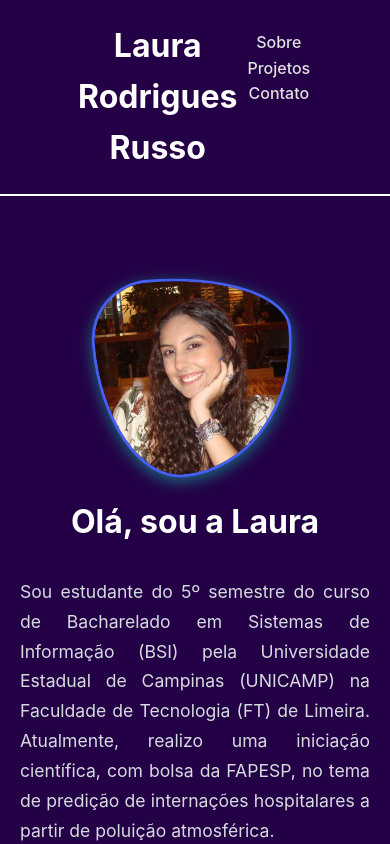
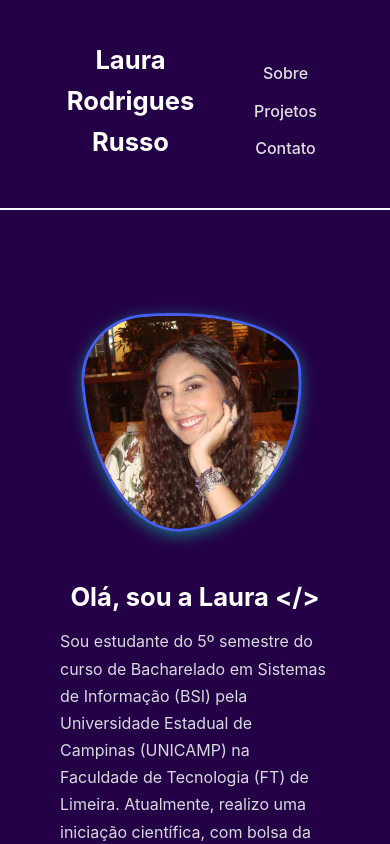
Before and after one commit to laurusso/portifolio, a React (Vite) app in the folder meu-portfolio/: page / in a window 390 px wide. Shown: the top 844 px of the page. Built offline with nearby package versions, Linux system fonts and the light colour scheme.

Commit message:
Atualização 5

```diff
--- a/meu-portfolio/src/App.css
+++ b/meu-portfolio/src/App.css
@@ -7,7 +7,7 @@
 }
 
 body {
-  background-color: #10002b;
+  background-color: #240046;
   color: #e0e0e0;
   line-height: 1.6;
 }
@@ -24,15 +24,20 @@ body {
 
 /* ======= HEADER ======= */
 header {
+  background-color: var(--medium);
+  border-bottom: 2px solid var(--secondary);
+}
+
+
+
+#header-container {
+  max-width: 1200px;
+  margin: 0 auto;
+  padding: 20px;
+  text-align: center;
   display: flex;
   flex-direction: row;
   justify-content: space-between;
-  background-color: var(--medium);
-  padding: 20px;
-  padding-left: 20%;
-  padding-right: 20%;
-  text-align: center;
-  border-bottom: 2px solid var(--secondary);
 }
 
 header h1 {
@@ -63,14 +68,25 @@ nav a:hover {
   text-align: center;
   color: var(--text);
   display: flex;
-  flex-direction: column;
+  flex-direction: row;
   align-items: center;
   gap: 20px;
+  margin: 40px;
+}
+
+#sobre-img {
+  width: 50%;
+}
+
+#sobre-texto {
+  width: 50%;
+  display: flex;
+  flex-direction: column;
 }
 
 #sobre img {
-  width: 200px;
-  height: 200px;
+  width: 300px;
+  height: 300px;
   border-radius: 30% 70% 60% 40% / 30% 30% 70% 70%;
   transform: rotate(-5deg);
   object-fit: cover;
@@ -179,6 +195,9 @@ nav a:hover {
   border-radius: 25px;
   text-decoration: none;
   font-weight: 500;
+  display: flex;
+  align-items: center;
+  justify-content: center;
   transition: all 0.3s ease;
   box-shadow: 0 3px 8px rgba(0, 0, 0, 0.3);
 }
@@ -187,6 +206,15 @@ nav a:hover {
   background-color: var(--secondary);
   color: var(--dark);
   transform: translateY(-3px);
+}
+
+.link.Lattes img {
+  width: 24px;
+  filter: brightness(0) invert(1);
+}
+
+.link.Lattes:hover img {
+  filter: brightness(0) invert(0.6);
 }
 
 /* ======= FOOTER ======= */
@@ -202,3 +230,83 @@ footer {
 footer span {
   color: var(--secondary);
 }
+
+
+/* ======= RESPONSIVO ======= */
+
+/* Tablets */
+@media (max-width: 1024px) {
+  header {
+    padding-left: 10%;
+    padding-right: 10%;
+  }
+
+  #sobre {
+    padding: 60px 20px;
+  }
+}
+
+/* Celulares */
+@media (max-width: 768px) {
+
+  /* HEADER */
+  header {
+    flex-direction: column;
+    padding: 20px;
+  }
+
+  nav {
+    margin-top: 15px;
+  }
+
+  /* SOBRE */
+  #sobre {
+    flex-direction: column;
+    text-align: center;
+  }
+
+  #sobre-img,
+  #sobre-texto {
+    width: 100%;
+  }
+
+  #sobre img {
+    width: 220px;
+    height: 220px;
+    margin-bottom: 20px;
+  }
+
+  #sobre p {
+    text-align: left;
+    font-size: 1rem;
+  }
+
+  /* PROJETOS */
+  .projeto-card {
+    width: 100%;
+    max-width: 350px;
+  }
+
+  /* CONTATO */
+  .links-contato {
+    gap: 15px;
+  }
+}
+
+/* Celulares muito pequenos */
+@media (max-width: 480px) {
+  header h1 {
+    font-size: 1.6rem;
+  }
+
+  #sobre h2,
+  #projetos h2,
+  #contato h2 {
+    font-size: 1.6rem;
+  }
+
+  nav a {
+    display: inline-block;
+    margin: 6px;
+  }
+}
--- a/meu-portfolio/src/Contato.jsx
+++ b/meu-portfolio/src/Contato.jsx
@@ -1,12 +1,14 @@
+import Lattes from "./assets/imgs/lattes.svg";
+
 function Contato() {
     return(
         <section id="contato">
             <h2>Contato</h2>
             <p>Me encontre nas redes sociais!</p>
             <div className="links-contato">
-                <a href="https://www.linkedin.com/in/laura-rodrigues-russo" className="link Linkedin" target="_blank">LinkedIn</a>
-                <a href="https://github.com/laurusso" className="link Github" target="_blank">Github</a>
-                <a href="http://lattes.cnpq.br/3885277979836518" className="link Lattes" target="_blank">Lattes</a>
+                <a href="https://www.linkedin.com/in/laura-rodrigues-russo" className="link Linkedin" target="_blank"><svg xmlns="http://www.w3.org/2000/svg" width="24" height="24" viewBox="0 0 24 24" fill="none" stroke="currentColor" stroke-width="2" stroke-linecap="round" stroke-linejoin="round" class="lucide lucide-linkedin-icon lucide-linkedin"><path d="M16 8a6 6 0 0 1 6 6v7h-4v-7a2 2 0 0 0-2-2 2 2 0 0 0-2 2v7h-4v-7a6 6 0 0 1 6-6z"/><rect width="4" height="12" x="2" y="9"/><circle cx="4" cy="4" r="2"/></svg></a>
+                <a href="https://github.com/laurusso" className="link Github" target="_blank"><svg xmlns="http://www.w3.org/2000/svg" width="24" height="24" viewBox="0 0 24 24" fill="none" stroke="currentColor" stroke-width="2" stroke-linecap="round" stroke-linejoin="round" class="lucide lucide-github-icon lucide-github"><path d="M15 22v-4a4.8 4.8 0 0 0-1-3.5c3 0 6-2 6-5.5.08-1.25-.27-2.48-1-3.5.28-1.15.28-2.35 0-3.5 0 0-1 0-3 1.5-2.64-.5-5.36-.5-8 0C6 2 5 2 5 2c-.3 1.15-.3 2.35 0 3.5A5.403 5.403 0 0 0 4 9c0 3.5 3 5.5 6 5.5-.39.49-.68 1.05-.85 1.65-.17.6-.22 1.23-.15 1.85v4"/><path d="M9 18c-4.51 2-5-2-7-2"/></svg></a>
+                <a href="http://lattes.cnpq.br/3885277979836518" className="link Lattes" target="_blank"><img src={Lattes} alt="Lattes" /></a>
             </div>
         </section>
     );
--- a/meu-portfolio/src/Header.jsx
+++ b/meu-portfolio/src/Header.jsx
@@ -1,12 +1,14 @@
 function Header() {
-    return(
+  return (
     <header>
+      <div id="header-container">
         <h1>Laura Rodrigues Russo</h1>
         <nav>
           <a href="#sobre"> Sobre </a>
           <a href="#projetos"> Projetos </a>
           <a href="#contato"> Contato </a>
         </nav>
+      </div>
     </header>
   );
 }
--- a/meu-portfolio/src/Sobre.jsx
+++ b/meu-portfolio/src/Sobre.jsx
@@ -3,8 +3,9 @@ import FotoPerfil from "./assets/imgs/laura.jpeg";
 function Sobre() {
   return (
     <section id="sobre">
-      <img src={FotoPerfil} alt="Foto de perfil" />
-      <h2>Olá, sou a Laura</h2>
+      <div id="sobre-img"><img src={FotoPerfil} alt="Foto de perfil" /></div>
+      <div id="sobre-texto">
+        <h2>Olá, sou a Laura &lt;/&gt;  </h2>
         <p>
           Sou estudante do 5º semestre do curso de Bacharelado em Sistemas de
           Informação (BSI) pela Universidade Estadual de Campinas (UNICAMP) na
@@ -16,19 +17,20 @@ function Sobre() {
         <p>
           Tenho grande interesse pela área de ciência de dados, especialmente no
           uso da linguagem Python e suas diversas bibliotecas para análise e
-        modelagem de dados. Também possuo experiência com problemas de lógica de
-        programação, algoritmos e estrutura de dados, utilizando principalmente
-        a linguagem C.
+          modelagem de dados. Também possuo experiência com problemas de lógica
+          de programação, algoritmos e estrutura de dados, utilizando
+          principalmente a linguagem C.
         </p>
 
         <p>
-        Concluí o ensino médio integrante ao técnico em Informática em 2023 pelo
-        Colégio Técnico Industrial "Prof Isaac Portal Roldán" (CTI), da
+          Concluí o ensino médio integrante ao técnico em Informática em 2023
+          pelo Colégio Técnico Industrial "Prof Isaac Portal Roldán" (CTI), da
           Universidade Estadual Paulista "Júlio de Mesquita Filho" (UNESP), em
           Bauru. Nesse período, participei de um projeto de extensão na área de
-        robótica, com foco em atividades educativas para crianças e adolescentes
-        da rede pública de ensino de Bauru.
+          robótica, com foco em atividades educativas para crianças e
+          adolescentes da rede pública de ensino de Bauru.
         </p>
+      </div>
     </section>
   );
 }
```
Also changed, not shown: meu-portfolio/src/assets/imgs/lattes.svg (added). Lines whose indentation alone changed are shown as unchanged.
